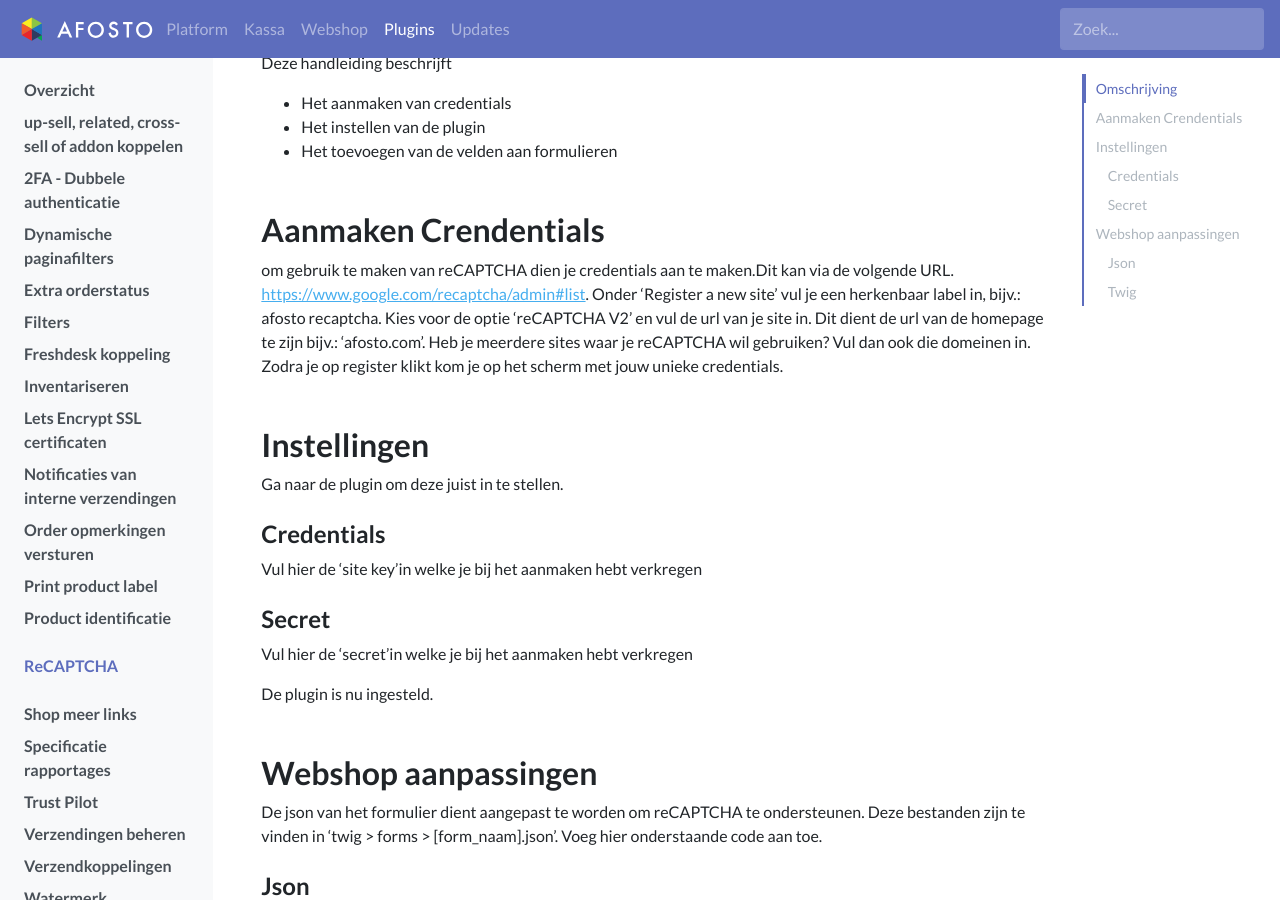
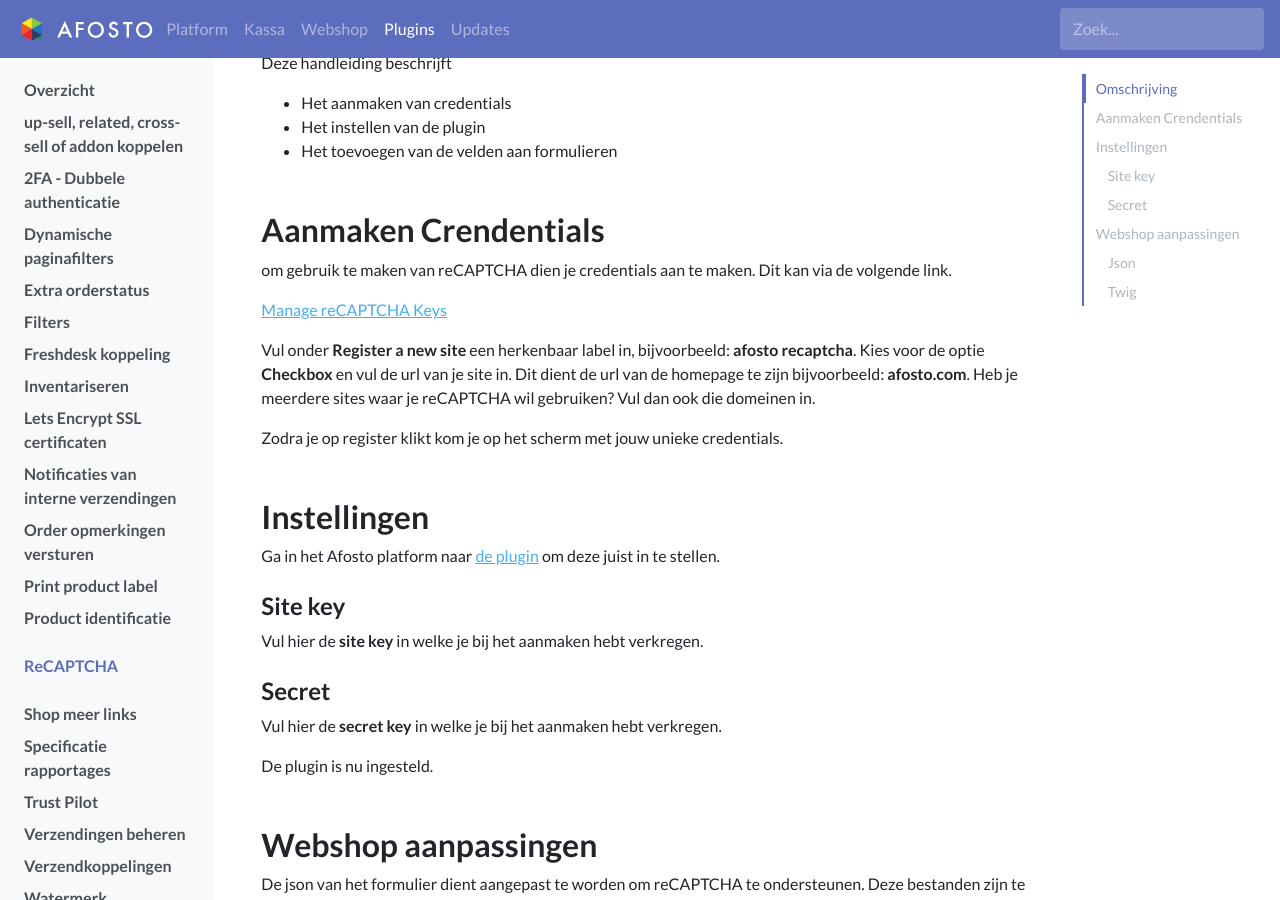
Before and after one commit to afosto/afosto-docs, a Jekyll site: the page built from plugins/recaptcha.md, in a window 1280 px wide and 900 px high, scrolled down 373 px. Built offline with Jekyll 4.4.1, drawn with Linux system fonts in a browser that asks for light colours; a script that is not in the unit is left out.

Commit message:
updated recaptcha manual

```diff
--- a/plugins/recaptcha.md
+++ b/plugins/recaptcha.md
@@ -17,16 +17,27 @@ Niets zo vervelend als je mailbox vol spam, afkomstig van je contactformulier. M
 * Het toevoegen van de velden aan formulieren
 
 ## Aanmaken Crendentials
-om gebruik te maken van reCAPTCHA dien je credentials aan te maken.Dit kan via de volgende URL. [https://www.google.com/recaptcha/admin#list](https://www.google.com/recaptcha/admin#list){:target="_blank"}.
-Onder 'Register a new site' vul je een herkenbaar label in, bijv.: afosto recaptcha.
-Kies voor de optie 'reCAPTCHA V2' en vul de url van je site in. Dit dient de url van de homepage te zijn bijv.: 'afosto.com'. Heb je meerdere sites waar je reCAPTCHA wil gebruiken? Vul dan ook die domeinen in.
+om gebruik te maken van reCAPTCHA dien je credentials aan te maken.
+Dit kan via de volgende link.
+
+[Manage reCAPTCHA Keys](https://www.google.com/recaptcha/admin#list){:target="_blank"}
+
+Vul onder **Register a new site** een herkenbaar label in, bijvoorbeeld: **afosto recaptcha**.
+Kies voor de optie **Checkbox** en vul de url van je site in.
+Dit dient de url van de homepage te zijn bijvoorbeeld: **afosto.com**.
+Heb je meerdere sites waar je reCAPTCHA wil gebruiken? Vul dan ook die domeinen in.
+
 Zodra je op register klikt kom je op het scherm met jouw unieke credentials.
+
 ## Instellingen
-Ga naar de plugin om deze juist in te stellen.
-### Credentials
-Vul hier de 'site key'in welke je bij het aanmaken hebt verkregen
+Ga in het Afosto platform naar [de plugin](https://app.afosto.com/plugins/93-re-captcha){:target="_blank"} om deze juist in te stellen.
+
+### Site key
+Vul hier de **site key** in welke je bij het aanmaken hebt verkregen.
+
 ### Secret
-Vul hier de 'secret'in welke je bij het aanmaken hebt verkregen
+Vul hier de **secret key** in welke je bij het aanmaken hebt verkregen.
+
 
 De plugin is nu ingesteld.
 
```
